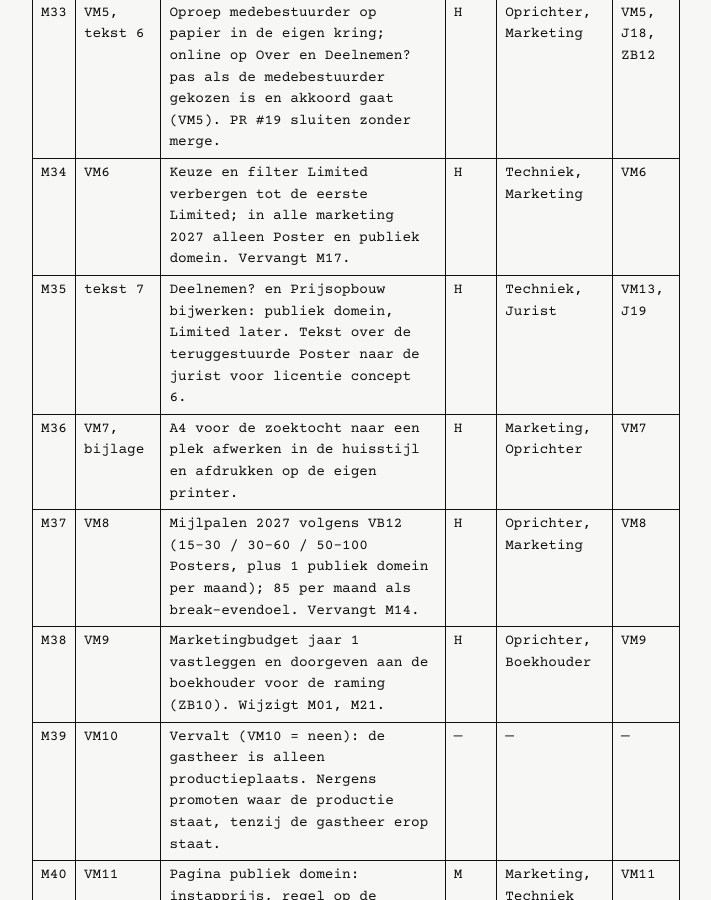
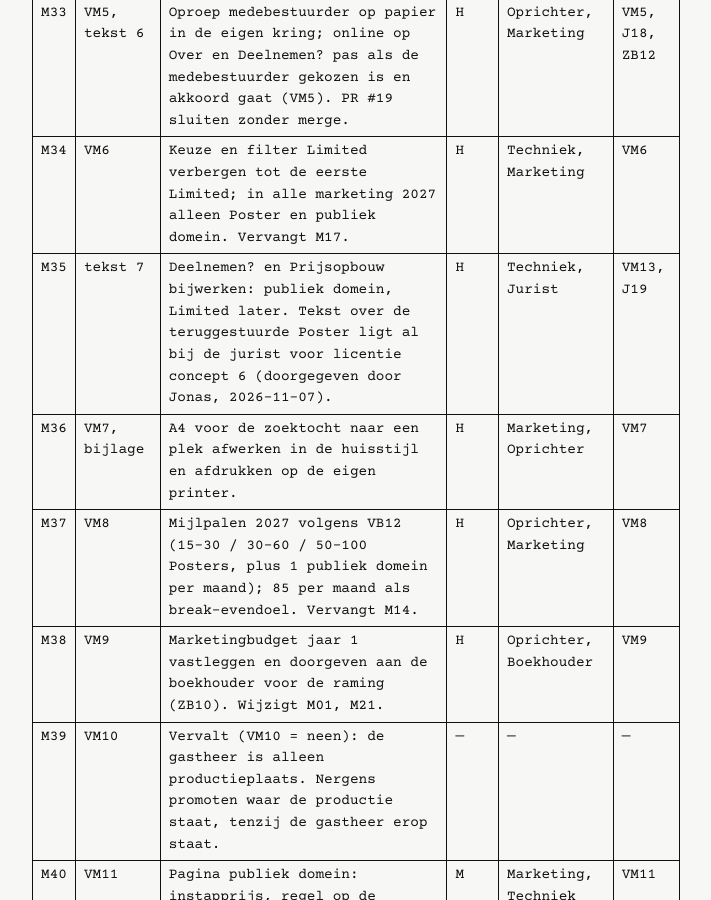
Before and after one commit to peapickers/peapickers.github.io, a Jekyll site: the page built from projecten/marketing/vragenlijst-2026-11-07.md, in a window 1280 px wide and 900 px high, scrolled down 13186 px. Shown: the whole window, without its empty margins (284-995 px from the left). Built offline with Jekyll 4.4.1, drawn with Linux system fonts in a browser that asks for light colours.

Commit message:
Projectpagina marketing: VM13 al bij de jurist
Co-Authored-By: Claude Opus 5.5 <noreply@anthropic.com>
Claude-Session: https://claude.ai/code/session_01CW2uQxvrDBZMuzJ76Evu5R

```diff
--- a/projecten/marketing/vragenlijst-2026-11-07.md
+++ b/projecten/marketing/vragenlijst-2026-11-07.md
@@ -218,7 +218,7 @@ Alleen waar de wet het verplicht, in twee woorden (VM14). De jurist bevestigt wa
 | M32 | VM4, tekst 5 | Over-pagina bijwerken: medebestuurder, boekhouder in zelfbeheer, bruikleen, productieplek, financiering, kenmerk 3, planning. | H | Techniek | VM4 |
 | M33 | VM5, tekst 6 | Oproep medebestuurder op papier in de eigen kring; online op Over en Deelnemen? pas als de medebestuurder gekozen is en akkoord gaat (VM5). PR #19 sluiten zonder merge. | H | Oprichter, Marketing | VM5, J18, ZB12 |
 | M34 | VM6 | Keuze en filter Limited verbergen tot de eerste Limited; in alle marketing 2027 alleen Poster en publiek domein. Vervangt M17. | H | Techniek, Marketing | VM6 |
-| M35 | tekst 7 | Deelnemen? en Prijsopbouw bijwerken: publiek domein, Limited later. Tekst over de teruggestuurde Poster naar de jurist voor licentie concept 6. | H | Techniek, Jurist | VM13, J19 |
+| M35 | tekst 7 | Deelnemen? en Prijsopbouw bijwerken: publiek domein, Limited later. Tekst over de teruggestuurde Poster ligt al bij de jurist voor licentie concept 6 (doorgegeven door Jonas, 2026-11-07). | H | Techniek, Jurist | VM13, J19 |
 | M36 | VM7, bijlage | A4 voor de zoektocht naar een plek afwerken in de huisstijl en afdrukken op de eigen printer. | H | Marketing, Oprichter | VM7 |
 | M37 | VM8 | Mijlpalen 2027 volgens VB12 (15–30 / 30–60 / 50–100 Posters, plus 1 publiek domein per maand); 85 per maand als break-evendoel. Vervangt M14. | H | Oprichter, Marketing | VM8 |
 | M38 | VM9 | Marketingbudget jaar 1 vastleggen en doorgeven aan de boekhouder voor de raming (ZB10). Wijzigt M01, M21. | H | Oprichter, Boekhouder | VM9 |
```
